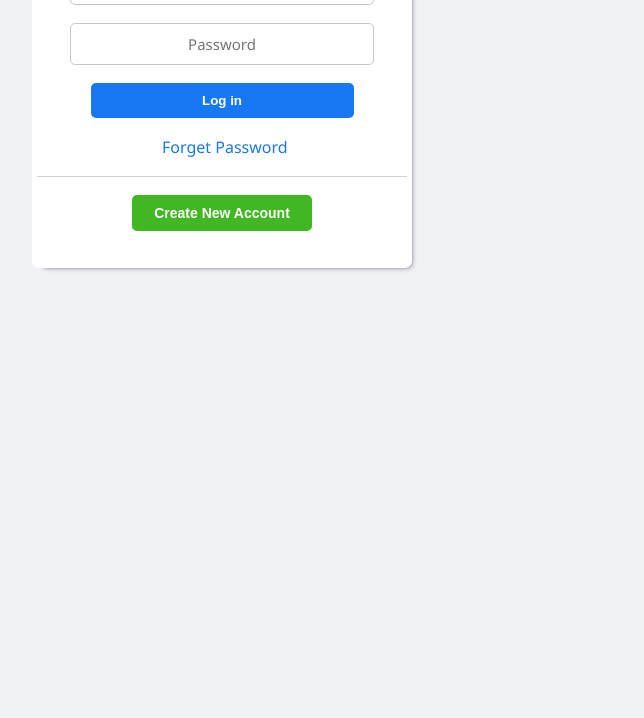
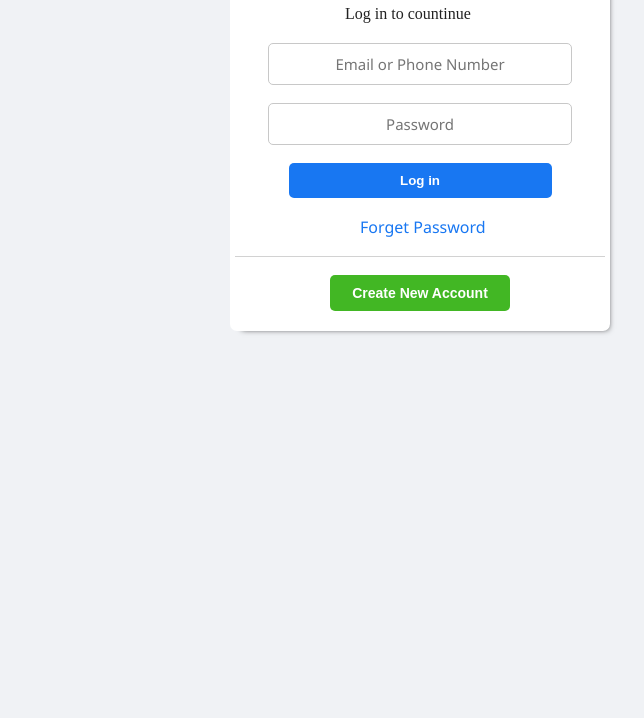
Before and after one commit to Freeint/facebook, a plain HTML site: page index.html in a window 1280 px wide. Shown: the part 322-1040 px from the top of the page, without its empty margins (218-862 px from the left). Drawn offline with Linux system fonts and the light colour scheme.

Commit message:
Update style.css

```diff
--- a/style.css
+++ b/style.css
@@ -7,18 +7,18 @@
 body{
     width: 100%;
     background-color: #f0f2f5;
+    align-items: center;
 }
 
 form{
-    align-items: center;
+
     background-color: #fff;
     position: absolute;
     width: 370px;
-    height: 400px;
     padding: 10px 5px 20px 5px;
-    margin: -10vh 250px;
     border-radius: 7px;
     box-shadow: 5px 5px 6px -7px;
+    margin-left: 35%;
 
 }
 input[type='text'], input[type='password']{
```
